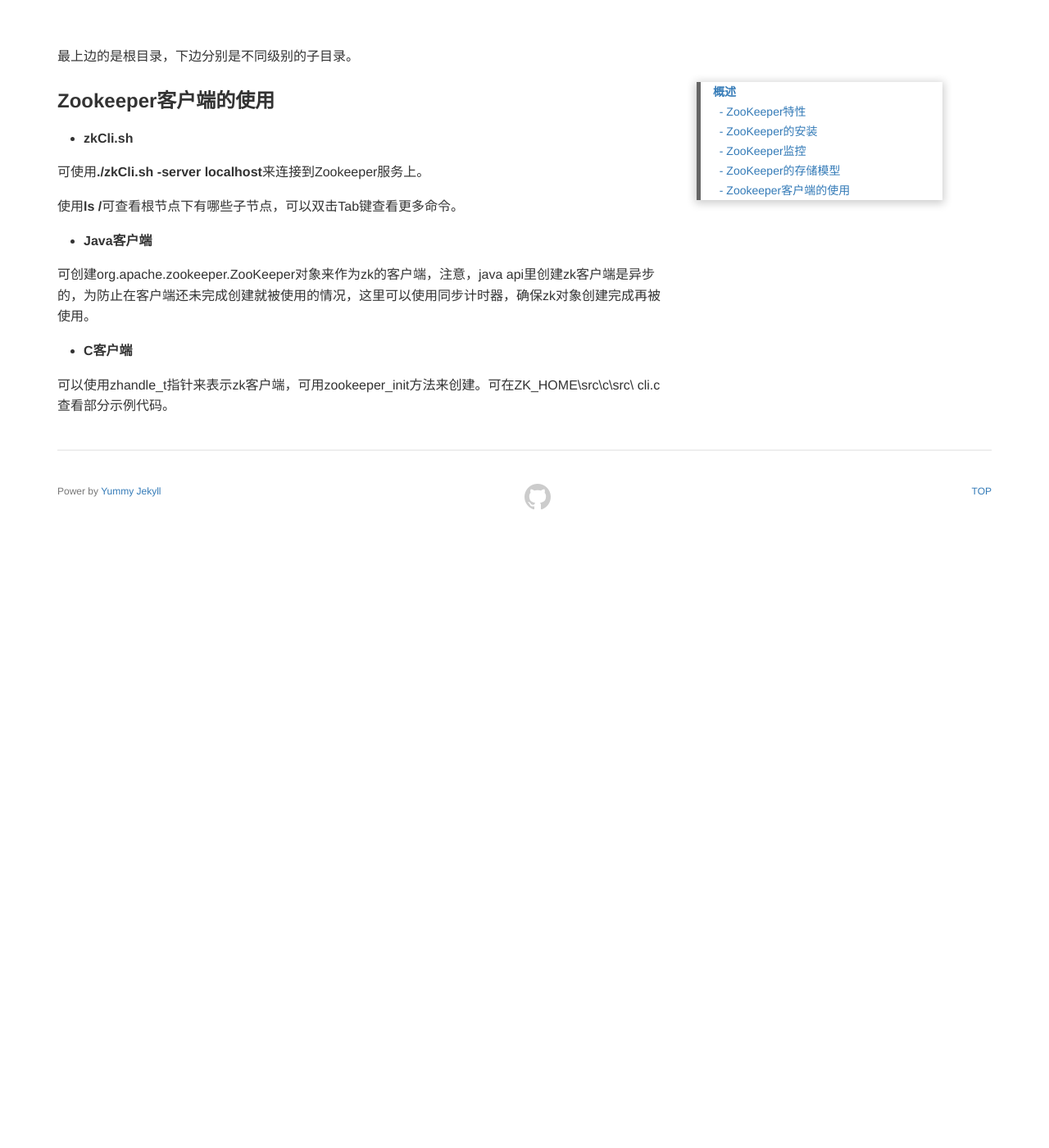
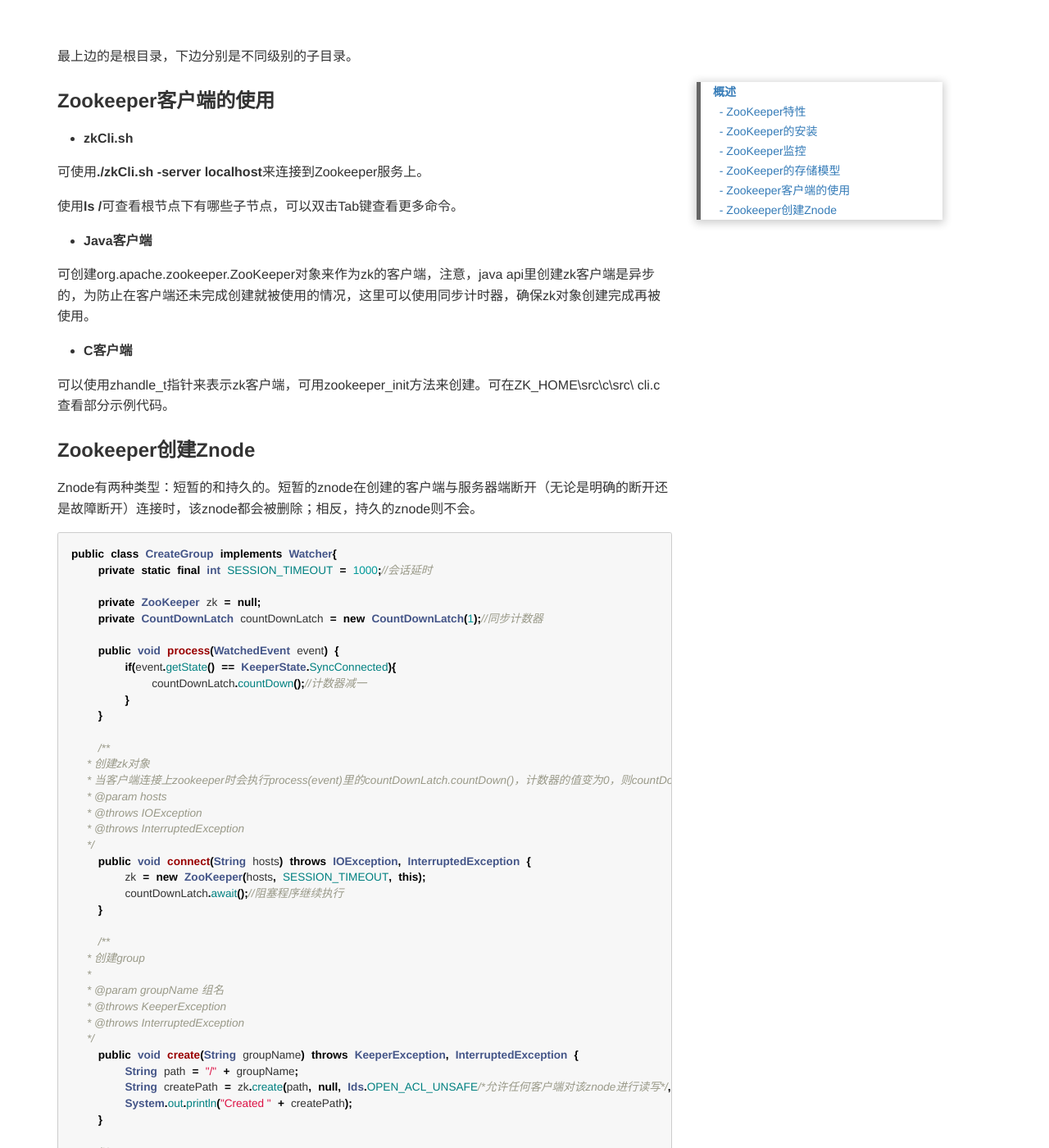
Before and after one commit to kookx/kookx.github.io, a Jekyll site: the page built from _posts/2019-02-20-ZooKeeper入门.md, in a window 1280 px wide and 1400 px high, scrolled down 3102 px. Shown: the whole window at 82% size. Built offline with Jekyll 4.4.1, drawn with Linux system fonts in a browser that asks for light colours; before the commit the page ends 3732 px from its top, so only the background shows below that; some of the changed text lies outside the part shown.

Commit message:
Update 2019-02-20-ZooKeeper入门.md

````diff
--- a/_posts/2019-02-20-ZooKeeper入门.md
+++ b/_posts/2019-02-20-ZooKeeper入门.md
@@ -122,3 +122,64 @@
 - **C客户端**
 
 可以使用zhandle_t指针来表示zk客户端，可用zookeeper_init方法来创建。可在ZK_HOME\src\c\src\ cli.c查看部分示例代码。
+
+### Zookeeper创建Znode
+
+Znode有两种类型：短暂的和持久的。短暂的znode在创建的客户端与服务器端断开（无论是明确的断开还是故障断开）连接时，该znode都会被删除；相反，持久的znode则不会。
+
+```java
+public class CreateGroup implements Watcher{
+    private static final int SESSION_TIMEOUT = 1000;//会话延时
+
+    private ZooKeeper zk = null;
+    private CountDownLatch countDownLatch = new CountDownLatch(1);//同步计数器
+
+    public void process(WatchedEvent event) {
+        if(event.getState() == KeeperState.SyncConnected){
+            countDownLatch.countDown();//计数器减一
+        }
+    }
+
+    /**
+     * 创建zk对象
+     * 当客户端连接上zookeeper时会执行process(event)里的countDownLatch.countDown()，计数器的值变为0，则countDownLatch.await()方法返回。
+     * @param hosts
+     * @throws IOException
+     * @throws InterruptedException
+     */
+    public void connect(String hosts) throws IOException, InterruptedException {
+        zk = new ZooKeeper(hosts, SESSION_TIMEOUT, this);
+        countDownLatch.await();//阻塞程序继续执行
+    }
+
+    /**
+     * 创建group
+     *
+     * @param groupName 组名
+     * @throws KeeperException
+     * @throws InterruptedException
+     */
+    public void create(String groupName) throws KeeperException, InterruptedException {
+        String path = "/" + groupName;
+        String createPath = zk.create(path, null, Ids.OPEN_ACL_UNSAFE/*允许任何客户端对该znode进行读写*/, CreateMode.PERSISTENT/*持久化的znode*/);
+        System.out.println("Created " + createPath);
+    }
+
+    /**
+     * 关闭zk
+     * @throws InterruptedException
+     */
+    public void close() throws InterruptedException {
+        if(zk != null){
+            try {
+                zk.close();
+            } catch (InterruptedException e) {
+                throw e;
+            }finally{
+                zk = null;
+                System.gc();
+            }
+        }
+    }
+}
+```
````
